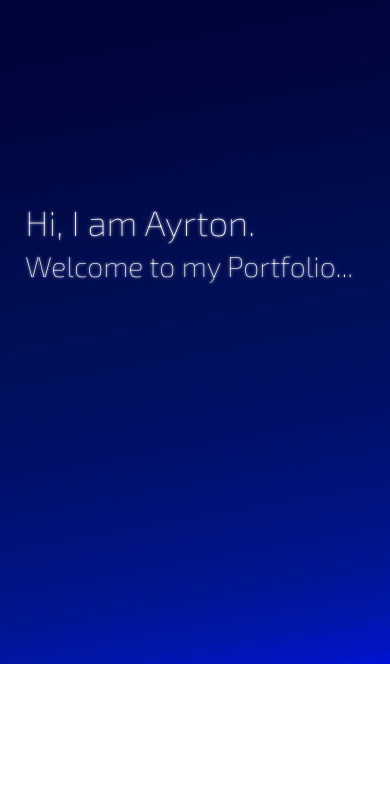
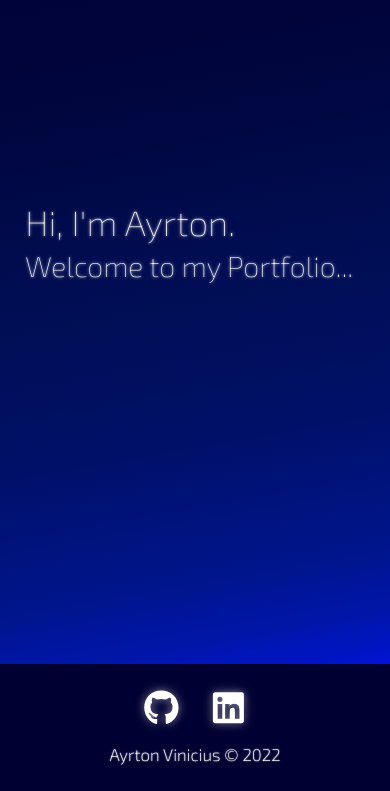
Before and after one commit to ayrtton/portfolio, a React (Vite) app: page / in a window 390 px wide. Shown: the part 180-971 px from the top of the page. Before the commit the page ends 844 px from the top, so only its background shows below. Built offline with nearby package versions, Linux system fonts and the light colour scheme.

Commit message:
Create the footer

```diff
--- a/package.json
+++ b/package.json
@@ -12,6 +12,7 @@
   "dependencies": {
     "react": "^18.2.0",
     "react-dom": "^18.2.0",
+    "react-icons": "^5.2.0",
     "react-router-dom": "^6.23.0"
   },
   "devDependencies": {
--- a/src/AppRoutes.jsx
+++ b/src/AppRoutes.jsx
@@ -1,5 +1,6 @@
 import { BrowserRouter as Router, Routes, Route } from "react-router-dom";
 import Home from "./pages/Home";
+import Footer from "./components/Footer";
 
 function AppRoutes() {
     return (
@@ -7,6 +8,7 @@ function AppRoutes() {
             <Routes>
                 <Route path="/" element={<Home />}></Route>
             </Routes>
+            <Footer />
         </Router>
     );
 }
--- a/src/assets/css/main.css
+++ b/src/assets/css/main.css
@@ -8,6 +8,8 @@
 .home {
   display: flex;
   height: auto;
+  width: auto;
+  align-items: normal;
   flex-direction: column;
   justify-content: center;
   padding: 0 6.5vw;
@@ -34,10 +36,74 @@
     font-size: 7.3vw;
   }
 }
+.footer {
+  display: flex;
+  height: 12vh;
+  width: 100%;
+  align-items: center;
+  flex-direction: row;
+  justify-content: center;
+  background-color: rgb(0, 0, 50);
+  gap: 2%;
+  position: absolute;
+  z-index: 2;
+  text-shadow: 0 0 0.4vw rgb(255, 255, 255);
+}
+.footer__copyright {
+  width: 75%;
+  text-align: center;
+  font-size: 1.2vw;
+}
+.footer__social {
+  display: flex;
+  height: auto;
+  width: 15%;
+  align-items: normal;
+  flex-direction: row;
+  justify-content: space-evenly;
+}
+.footer__social-icon {
+  color: rgb(255, 255, 255);
+  width: 5vw;
+  font-size: 2.6vw;
+  filter: drop-shadow(0 0 1.2vw rgba(255, 255, 255, 0.5));
+}
+.footer__social-icon:hover {
+  filter: drop-shadow(0 0 0.8vw rgba(255, 255, 255, 0.5));
+}
+
+@media (max-width: 900px) {
+  .footer__copyright {
+    font-size: 2vh;
+    width: 65%;
+  }
+  .footer__social {
+    width: 25%;
+  }
+  .footer__social-icon {
+    font-size: 4vh;
+  }
+}
+@media (max-width: 576px) {
+  .footer {
+    height: 15vh;
+    flex-direction: column-reverse;
+    gap: 12%;
+  }
+  .footer__social {
+    width: 50%;
+    justify-content: center;
+    gap: 10%;
+  }
+  .footer__social-icon {
+    min-width: 12vw;
+    font-size: 4.2vh;
+  }
+}
 body {
   margin: 0;
   font-family: "Exo 2";
-  color: hsl(0, 0%, 100%);
+  color: rgb(255, 255, 255);
   background-image: linear-gradient(170deg, hsl(240, 100%, 10%) 3%, hsl(235, 100%, 12%) 32%, hsl(231, 100%, 15%) 47%, hsl(230, 100%, 17%) 57%, hsl(230, 100%, 19%) 66%, hsl(231, 100%, 21%) 73%, hsl(231, 100%, 24%) 79%, hsl(231, 100%, 26%) 84%, hsl(231, 100%, 28%) 88%, hsl(232, 100%, 31%) 91%, hsl(232, 100%, 33%) 94%, hsl(233, 100%, 36%) 96%, hsl(234, 100%, 38%) 98%, hsl(234, 100%, 40%) 99%, hsl(235, 100%, 43%) 100%, hsl(236, 100%, 45%) 100%, hsl(238, 100%, 48%) 100%, hsl(240, 100%, 50%) 100%);
   background-attachment: fixed;
 }
@@ -45,6 +111,8 @@ body {
 main {
   display: flex;
   height: 100vh;
+  width: auto;
+  align-items: normal;
   flex-direction: column;
   justify-content: center;
 }/*# sourceMappingURL=main.css.map */
--- a/src/assets/sass/_config.scss
+++ b/src/assets/sass/_config.scss
@@ -1,7 +1,9 @@
 @import url('https://fonts.googleapis.com/css2?family=Exo+2:wght@100;200&display=swap');
 
 $background: linear-gradient(170deg, hsl(240deg 100% 10%) 3%, hsl(235deg 100% 12%) 32%, hsl(231deg 100% 15%) 47%, hsl(230deg 100% 17%) 57%, hsl(230deg 100% 19%) 66%, hsl(231deg 100% 21%) 73%, hsl(231deg 100% 24%) 79%, hsl(231deg 100% 26%) 84%, hsl(231deg 100% 28%) 88%, hsl(232deg 100% 31%) 91%, hsl(232deg 100% 33%) 94%, hsl(233deg 100% 36%) 96%, hsl(234deg 100% 38%) 98%, hsl(234deg 100% 40%) 99%, hsl(235deg 100% 43%) 100%, hsl(236deg 100% 45%) 100%, hsl(238deg 100% 48%) 100%, hsl(240deg 100% 50%) 100%);
-$white: hsl(0, 0, 100%);
+$white: rgb(255, 255, 255);
+$transparent-white: rgba(255, 255, 255, 0.5);
+$dark-blue: rgb(0, 0, 50);
 
 * {
     margin: 0;
--- /dev/null
+++ b/src/assets/sass/components/_footer.scss
@@ -0,0 +1,65 @@
+.footer {
+    @include flexbox(12vh, 100%, row, center);
+    background-color: $dark-blue;
+    gap: 2%;
+    position: absolute;
+    z-index: 2;
+    text-shadow: 0 0 0.4vw $white;
+
+    &__copyright {
+        width: 75%;
+        text-align: center;
+        font-size: 1.2vw;
+    }
+
+    &__social {
+        @include flexbox(auto, 15%, row, normal, space-evenly);
+
+        &-icon {
+            color: $white;
+            width: 5vw;
+            font-size: 2.6vw;
+            filter: drop-shadow(0 0 1.2vw $transparent-white);
+
+            &:hover {
+                filter: drop-shadow(0 0 0.8vw $transparent-white);
+            }
+        }
+    }
+}
+
+@media (max-width: 900px) {
+    .footer {
+        &__copyright {
+            font-size: 2vh;
+            width: 65%;
+        }
+
+        &__social {
+            width: 25%;
+
+            &-icon {
+                font-size: 4vh;
+            }
+        }
+    }
+}
+
+@media (max-width: 576px) {
+    .footer {
+        height: 15vh;
+        flex-direction: column-reverse;
+        gap: 12%;
+
+        &__social {
+            width: 50%;
+            justify-content: center;
+            gap: 10%;
+
+            &-icon {
+                min-width: 12vw;
+                font-size: 4.2vh;
+            }
+        }
+    }
+}
--- a/src/assets/sass/main.scss
+++ b/src/assets/sass/main.scss
@@ -1,4 +1,4 @@
-@import './config', './mixins', './pages/home';
+@import './config', './mixins', './pages/home', './components/footer';
 
 body {
     margin: 0;
@@ -9,5 +9,5 @@ body {
 }
 
 main {
-    @include flexbox(100vh);
+    @include flexbox(100vh, auto, column);
 }
--- a/src/assets/sass/pages/_home.scss
+++ b/src/assets/sass/pages/_home.scss
@@ -1,5 +1,5 @@
 .home {
-    @include flexbox(auto);
+    @include flexbox(auto, auto, column);
     padding: 0 6.5vw;
     font-weight: 100;
     text-shadow: 0px 0px 0.8vw white;
--- /dev/null
+++ b/src/components/Footer.jsx
@@ -0,0 +1,23 @@
+import { FaGithub, FaLinkedin } from "react-icons/fa";
+
+function Footer() {
+    return (
+        <footer>
+            <div className="footer">
+                <div className="footer__copyright">
+                    <span className="footer__copyright-text">Ayrton Vinicius © {new Date().getFullYear()}</span>
+                </div>
+                <div className="footer__social">
+                    <a className="footer__social-link" href="https://github.com/ayrtton/">
+                        <FaGithub className="footer__social-icon"/>
+                    </a>
+                    <a className="footer__social-link" href="https://www.linkedin.com/in/ayrton-vinicius/">
+                        <FaLinkedin className="footer__social-icon" />
+                    </a>
+                </div>
+            </div>
+        </footer>
+    );
+}
+
+export default Footer;
--- a/src/pages/Home.jsx
+++ b/src/pages/Home.jsx
@@ -2,7 +2,7 @@ function Home() {
     return (
         <main>
             <div className="home">
-                <div className="home__name">Hi, I am Ayrton.</div>
+                <div className="home__name">Hi, I{"'"}m Ayrton.</div>
                 <div className="home__message">
                     Welcome to my Portfolio...
                 </div>
```
Also changed, not shown: src/assets/sass/_mixins.scss (+6 -3 lines), 2 other files (tests, documents, lock files or other folders).
